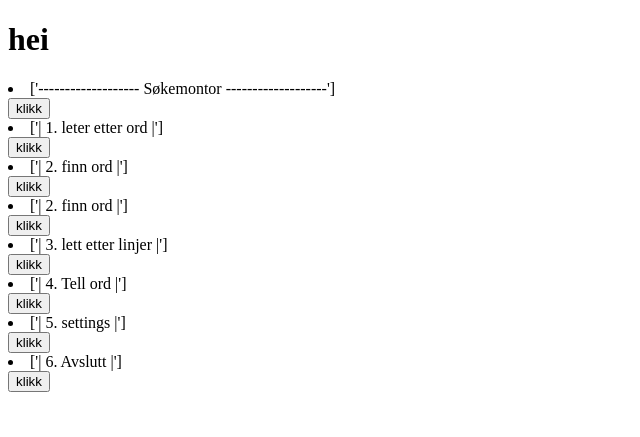
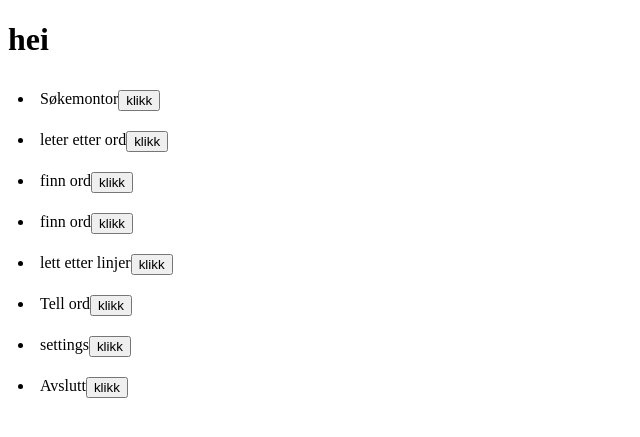
Before and after one commit to Knut123456/Oppdrag-utvikling---s-kemotor, a Flask app: page / in a window 1280 px wide. Shown: the top 437 px of the page, without its empty margins (0-640 px from the left). Run offline with Flask 3, Linux system fonts and the light colour scheme.

Commit message:
gjobba med å pushe i flask

```diff
--- a/application.py
+++ b/application.py
@@ -1,14 +1,27 @@
-from flask import Flask, render_template
+from flask import Flask, render_template, request
 from pathlib import Path
 import read_file_test
-from read_file_test import choicelist
+from read_file_test import choicelist, utfoerMenyvalg
 
-choicelist
+
+
+flattened_choicelist = [(index, ", ".join(value)) for index, value in enumerate(choicelist)]
+print(flattened_choicelist)
 app = Flask(__name__)
 
 @app.route('/')
 def index():
-    return render_template('index.html',choicelist=choicelist )
+    return render_template('index.html', choicelist=flattened_choicelist )
+
+@app.route('/push_data', methods=['POST'])
+def push_data():
+    variable_value = request.form['value']
+    print(f"Received variable: {variable_value}")
+    #return f"Received variable: {variable_value}"
+    result = utfoerMenyvalg(variable_value)
+
+    return result
+
 
 if __name__ == '__main__':
     app.run(debug=True)
--- a/read_file_test.py
+++ b/read_file_test.py
@@ -1,10 +1,32 @@
 choicelist = [
-    [ "------------------- Søkemontor -------------------"],
-    ["| 1. leter etter ord                                  |"],
-    ["| 2. finn ord                                         |"],
-    ["| 2. finn ord                                         |"],
-    ["| 3. lett etter linjer                                |"],
-    ["| 4. Tell ord                                         |"],
-    ["| 5. settings                                         |"],
-    ["| 6. Avslutt                                          |"]
+    [ "Søkemontor "],
+    [" leter etter ord                                 "],
+    ["finn ord                                         "],
+    [" finn ord                                        "],
+    [" lett etter linjer                               "],
+    ["Tell ord                                         "],
+    ["settings                                         "],
+    ["Avslutt                                          "]
 ]
+
+
+
+
+def utfoerMenyvalg(valgtTall):
+    if valgtTall == "0":
+         print("1 fungere")
+    elif valgtTall == "1":
+         print("2 fungere")
+    elif valgtTall == "2":
+        print("3 fungere")
+    elif valgtTall == "3":
+       print("4 fungere")
+    elif valgtTall == "4":
+        print("5 fungere")
+    elif valgtTall == "5":
+        bekreftelse = input("Er du sikker på at du vil avslutte? J/N  ")
+        if (bekreftelse == "J" or bekreftelse == "j"):
+            exit()
+    else:
+        nyttForsoek = input("Ugyldig valg. Velg et tall mellom 1-6: ")
+        utfoerMenyvalg(nyttForsoek)
--- /dev/null
+++ b/static/css/index.css
@@ -0,0 +1,11 @@
+.en_div {
+    padding: 10px;
+
+    display: flex;
+  }
+
+.divs-tags {
+    gap: 10px;
+
+    margin: 10px;
+  }
--- /dev/null
+++ b/static/javascript/index.js
@@ -0,0 +1,14 @@
+function sendData(value) {
+    fetch("/push_data", {
+      method: "POST",
+      headers: {
+        "Content-Type": "application/json"
+      },
+      body: JSON.stringify({ data: value })
+    })
+    .then(response => response.json())
+    .then(data => {
+      console.log("Server response: ", data.message);
+    })
+    .catch(error => console.error('Error:', error));
+  }
--- a/templates/index.html
+++ b/templates/index.html
@@ -4,18 +4,20 @@
     <meta charset="UTF-8">
     <meta name="viewport" content="width=device-width, initial-scale=1.0">
     <title>Document</title>
+    <link rel="stylesheet" href="/static/css/index.css">
+    <script src="/static/javascript/index.js"></script>
 </head>
 <body>
+
     <h1>hei</h1>
-    <div>
-    {% for item in choicelist %}
-    <div>
-        <li>{{ item }}</li>
-        <button>klikk</button>
+    <div class ="hoveddiv">
+        {% for index, value in choicelist %}
+            <div class="en_div">
+                <li class="tags">{{ value }}</li>
+                <button onclick="sendData('Value {{ value }}')">klikk</button>
+
+            </div>
+        {% endfor %}
     </div>
-
-    {% endfor %}
-    </div>
-
 </body>
 </html>
```
